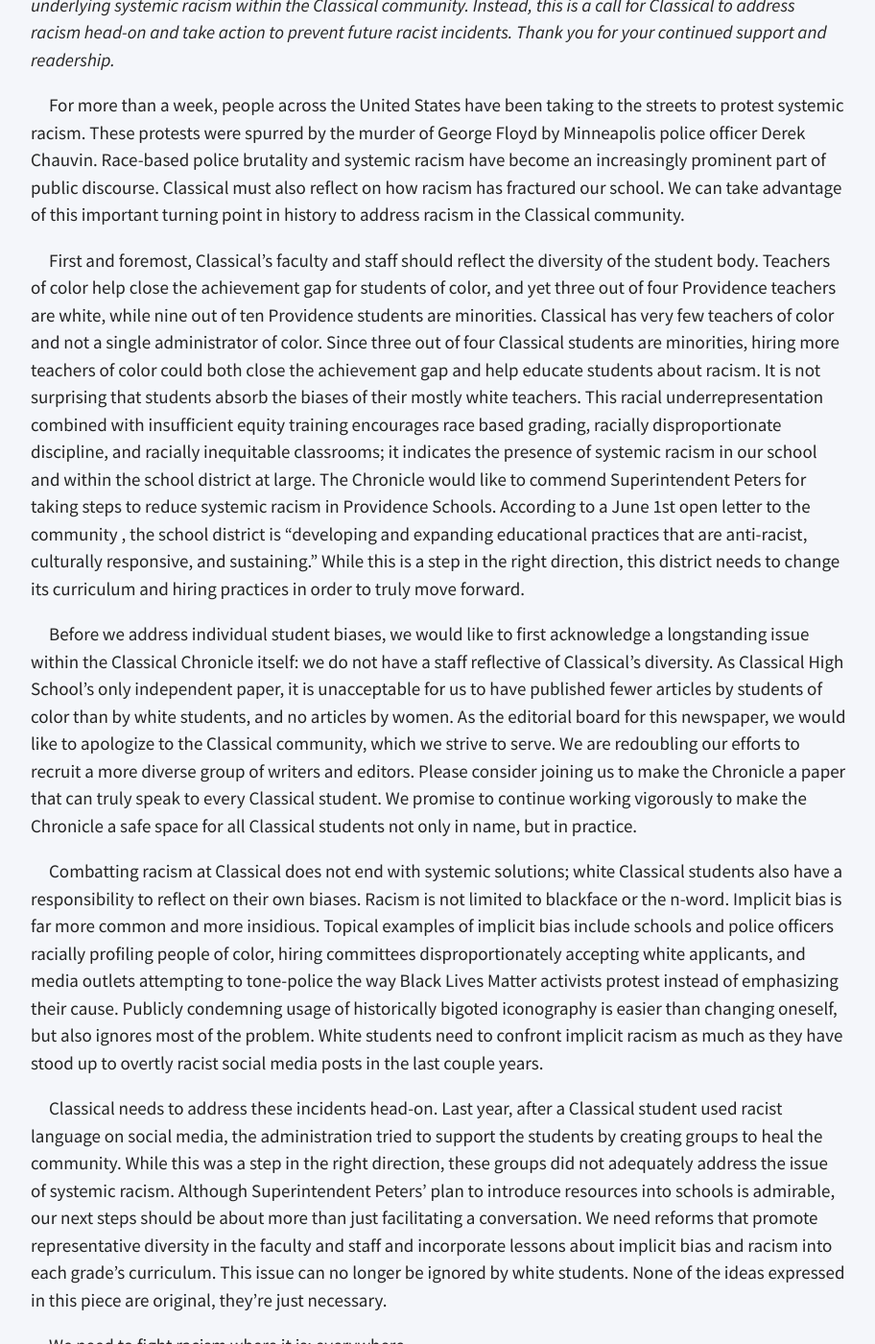
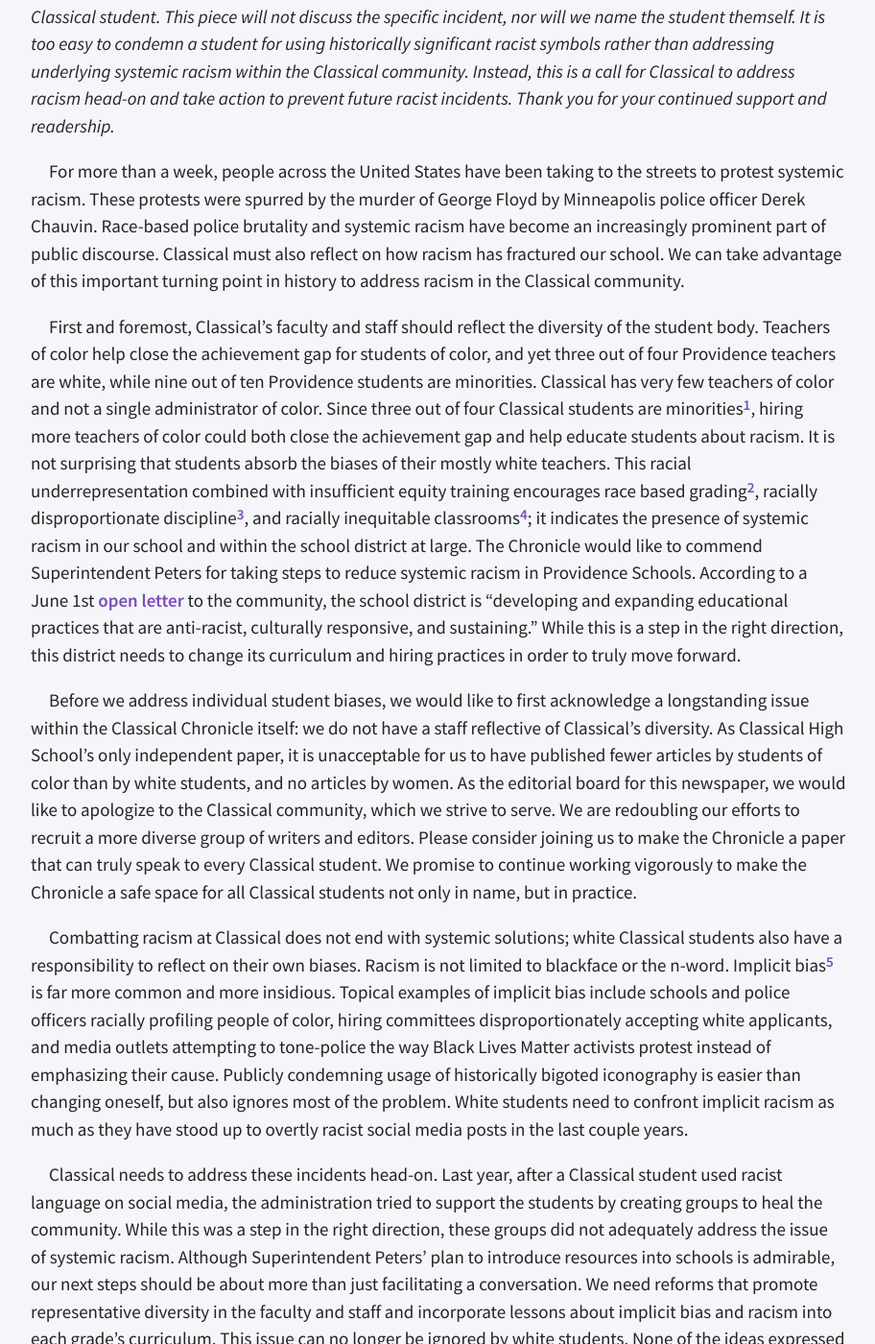
Before and after one commit to lixitrixi/classical-chronicle, a Jekyll site: the page built from _articles/racism-at-classical.md, in a window 1280 px wide and 1400 px high, scrolled down 430 px. Shown: the whole window at 96% size, without its empty margins (183-1095 px from the left). Built offline with Jekyll 4.4.1, drawn with Linux system fonts in a browser that asks for light colours; some of the changed lines change nothing that is shown; some of the changed text lies outside the part shown.

Commit message:
Include sources & update message.

```diff
--- a/_articles/racism-at-classical.md
+++ b/_articles/racism-at-classical.md
@@ -6,20 +6,29 @@
 image: blm.png
 category: "School"
 date: 2020-06-04
+updated: true
+updateDate: "June 6, 2020 at 11:00"
+updateMessage: Sources accidentally left out were added back to the article.
 unlisted: false
 ---
 **Foreword**: *The Classical Chronicle was recently made aware of a racist post made on social media by a Classical student. This piece will not discuss the specific incident, nor will we name the student themself. It is too easy to condemn a student for using historically significant racist symbols rather than addressing underlying systemic racism within the Classical community. Instead, this is a call for Classical to address racism head-on and take action to prevent future racist incidents. Thank you for your continued support and readership.*
 
 For more than a week, people across the United States have been taking to the streets to protest systemic racism. These protests were spurred by the murder of George Floyd by Minneapolis police officer Derek Chauvin. Race-based police brutality and systemic racism have become an increasingly prominent part of public discourse. Classical must also reflect on how racism has fractured our school. We can take advantage of this important turning point in history to address racism in the Classical community.
 
-First and foremost, Classical’s faculty and staff should reflect the diversity of the student body. Teachers of color help close the achievement gap for students of color, and yet three out of four Providence teachers are white, while nine out of ten  Providence students are minorities. Classical has very few teachers of color and not a single administrator of color. Since three out of four  Classical students are minorities, hiring more teachers of color could both close the achievement gap and help educate students about racism. It is not surprising that students absorb the biases of their mostly white teachers. This racial underrepresentation combined with insufficient equity training encourages race based grading, racially disproportionate discipline, and racially inequitable classrooms; it indicates the presence of systemic racism in our school and within the school district at large. The Chronicle would like to commend Superintendent Peters for taking steps to reduce systemic racism in Providence Schools. According to a June 1st open letter to the community , the school district  is “developing and expanding educational practices that are anti-racist, culturally responsive, and sustaining.” While this is a step in the right direction, this district needs to change its curriculum and hiring practices in order to truly move forward.
+First and foremost, Classical's faculty and staff should reflect the diversity of the student body. Teachers of color help close the achievement gap for students of color, and yet three out of four Providence teachers are white, while nine out of ten Providence students are minorities. Classical has very few teachers of color and not a single administrator of color. Since three out of four Classical students are minorities[^1], hiring more teachers of color could both close the achievement gap and help educate students about racism. It is not surprising that students absorb the biases of their mostly white teachers. This racial underrepresentation combined with insufficient equity training encourages race based grading[^2], racially disproportionate discipline[^3], and racially inequitable classrooms[^4]; it indicates the presence of systemic racism in our school and within the school district at large. The Chronicle would like to commend Superintendent Peters for taking steps to reduce systemic racism in Providence Schools. According to a June 1st [open letter](https://www.providenceschools.org/cms/lib/RI01900003/Centricity/Domain/4/Letter%20from%20the%20superintendent.pdf) to the community, the school district is "developing and expanding educational practices that are anti-racist, culturally responsive, and sustaining." While this is a step in the right direction, this district needs to change its curriculum and hiring practices in order to truly move forward.
 
-Before we address individual student biases, we would like to first acknowledge a longstanding issue within the Classical Chronicle itself: we do not have a staff reflective of Classical’s diversity. As Classical High School’s only independent paper, it is unacceptable for us to have published fewer articles by students of color than by white students, and no articles by women. As the editorial board for this newspaper, we would like to apologize to the Classical community, which we strive to serve. We are redoubling our efforts to recruit a more diverse group of writers and editors. Please consider joining us to make the Chronicle a paper that can truly speak to every Classical student. We promise to continue working vigorously to make the Chronicle a safe space for all Classical students not only in name, but in practice.
+Before we address individual student biases, we would like to first acknowledge a longstanding issue within the Classical Chronicle itself: we do not have a staff reflective of Classical's diversity. As Classical High School's only independent paper, it is unacceptable for us to have published fewer articles by students of color than by white students, and no articles by women. As the editorial board for this newspaper, we would like to apologize to the Classical community, which we strive to serve. We are redoubling our efforts to recruit a more diverse group of writers and editors. Please consider joining us to make the Chronicle a paper that can truly speak to every Classical student. We promise to continue working vigorously to make the Chronicle a safe space for all Classical students not only in name, but in practice.
 
-Combatting racism at Classical does not end with systemic solutions; white Classical students also have a responsibility to reflect on their own biases. Racism is not limited to blackface or the n-word. Implicit bias is far more common and more insidious. Topical examples of implicit bias include schools and police officers racially profiling people of color, hiring committees disproportionately accepting white applicants, and media outlets attempting to tone-police the way Black Lives Matter activists protest instead of emphasizing their cause. Publicly condemning usage of historically bigoted iconography is easier than changing oneself, but also ignores most of the problem. White students need to confront implicit racism as much as they have stood up to overtly racist social media posts in the last couple years.
+Combatting racism at Classical does not end with systemic solutions; white Classical students also have a responsibility to reflect on their own biases. Racism is not limited to blackface or the n-word. Implicit bias[^5] is far more common and more insidious. Topical examples of implicit bias include schools and police officers racially profiling people of color, hiring committees disproportionately accepting white applicants, and media outlets attempting to tone-police the way Black Lives Matter activists protest instead of emphasizing their cause. Publicly condemning usage of historically bigoted iconography is easier than changing oneself, but also ignores most of the problem. White students need to confront implicit racism as much as they have stood up to overtly racist social media posts in the last couple years.
 
-Classical needs to address these incidents head-on. Last year, after a Classical student used racist language on social media, the administration tried to support the students by creating groups to heal the community. While this was a step in the right direction, these groups did not adequately address the issue of systemic racism. Although Superintendent Peters’ plan to introduce resources into schools is admirable, our next steps should be about more than just facilitating a conversation. We need reforms that promote representative diversity in the faculty and staff and incorporate lessons about implicit bias and racism into each grade’s curriculum. This issue can no longer be ignored by white students. None of the ideas expressed in this piece are original, they’re just necessary.
+Classical needs to address these incidents head-on. Last year, after a Classical student used racist language on social media, the administration tried to support the students by creating groups to heal the community. While this was a step in the right direction, these groups did not adequately address the issue of systemic racism. Although Superintendent Peters' plan to introduce resources into schools is admirable, our next steps should be about more than just facilitating a conversation. We need reforms that promote representative diversity in the faculty and staff and incorporate lessons about implicit bias and racism into each grade's curriculum. This issue can no longer be ignored by white students. None of the ideas expressed in this piece are original, they're just necessary.
 
 We need to fight racism where it is: everywhere.
 
 For those who want to fight against injustice and inequality, there will be another protest in downtown Providence today at 4:30. Organizers say it will begin at Kennedy Plaza. The Chronicle advises everyone to be cautious: the police have been violent at previous protests, and attending this one may well be dangerous. Additionally, we advise readers to bring masks to the protest to avoid the spread of coronavirus. Please stay safe.
+
+[^1]: https://www.usnews.com/education/best-high-schools/rhode-island/districts/providence-public-schools/classical-high-school-17505/student-body
+[^2]: https://www.brookings.edu/articles/unequal-opportunity-race-and-education/
+[^3]: https://www.nytimes.com/2018/03/18/us/politics/school-discipline-disparities-white-black-students.html
+[^4]: https://www.apa.org/monitor/2016/11/cover-inequality-school
+[^5]: http://kirwaninstitute.osu.edu/research/understanding-implicit-bias/
```
